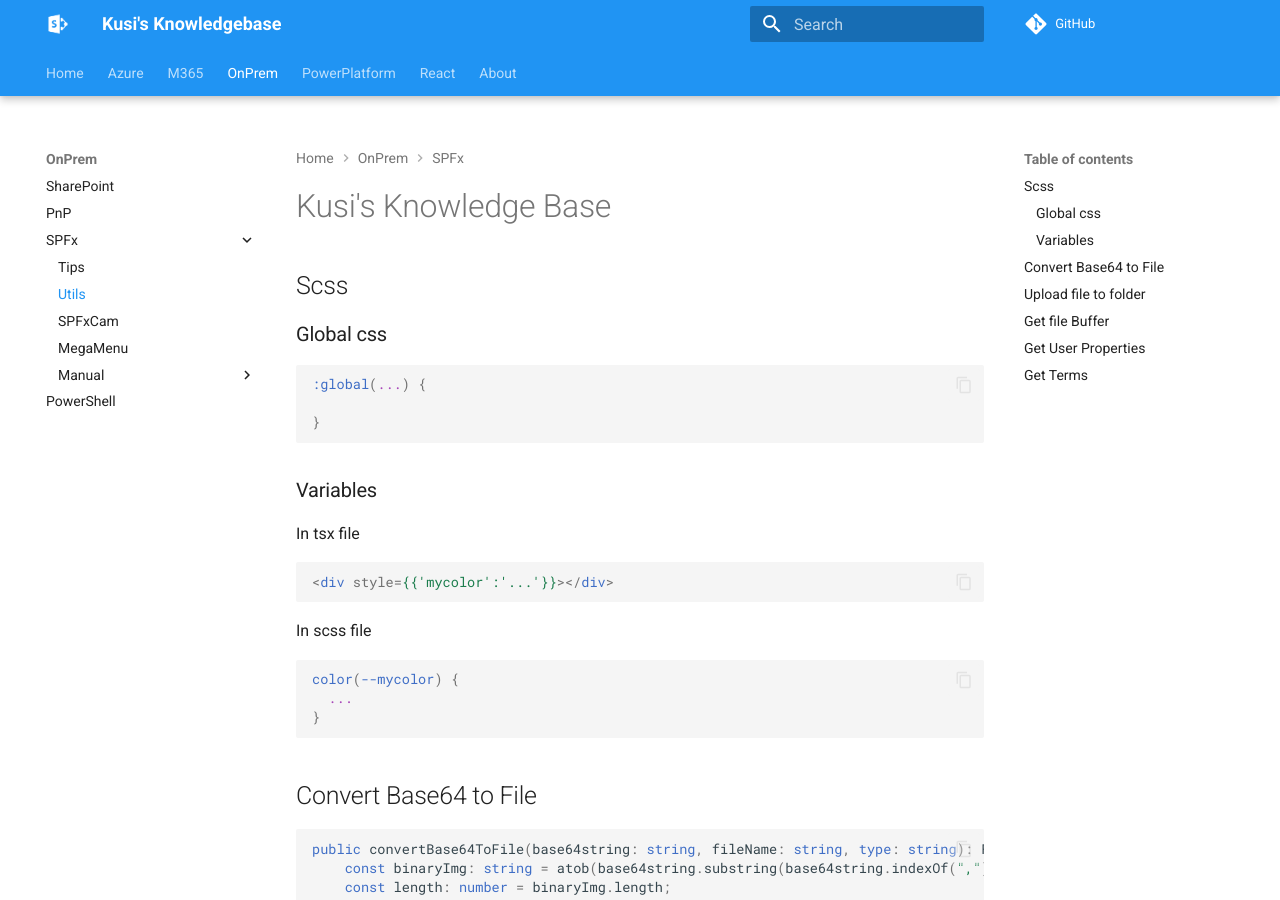
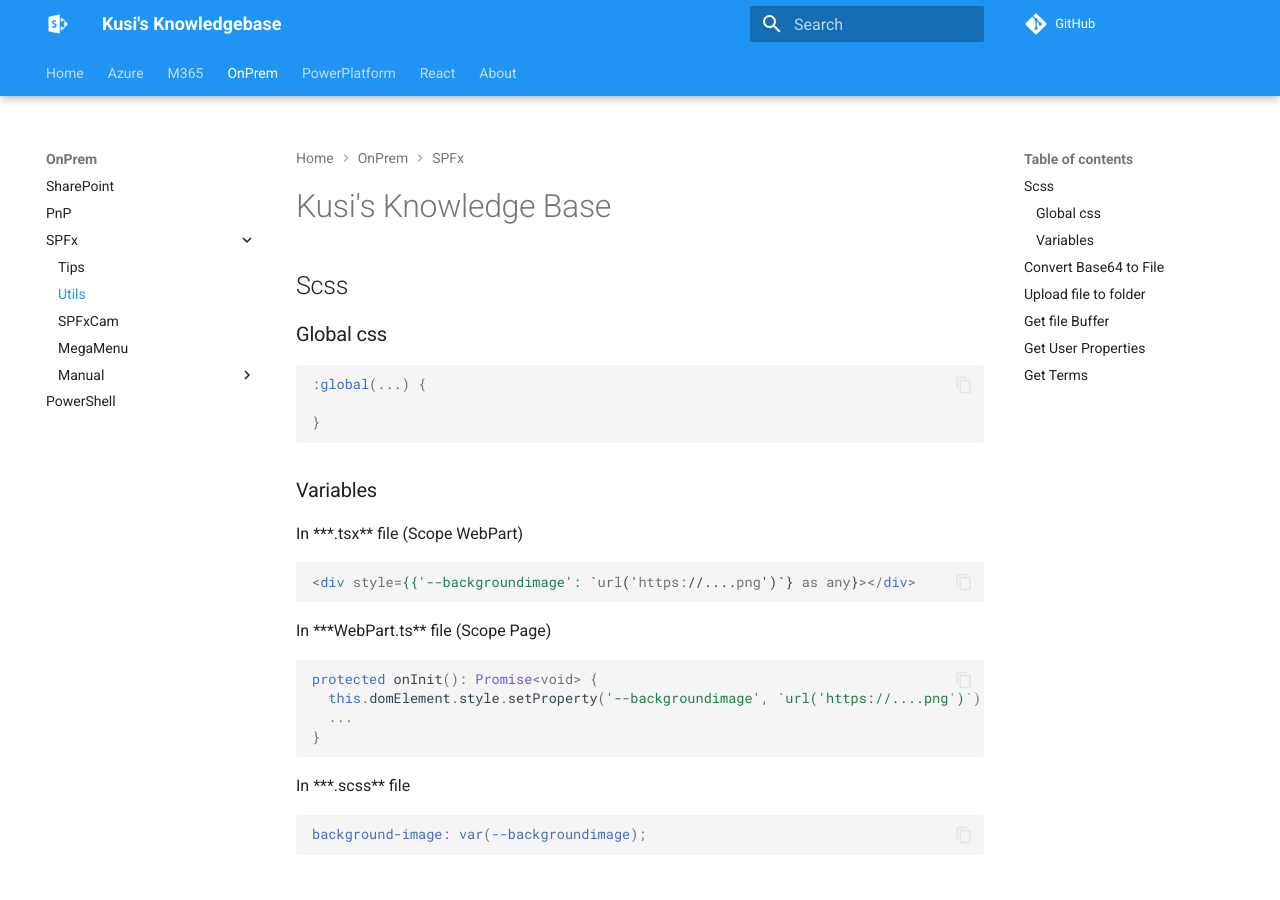
Before and after one commit to Kusi1975/spkb, an MkDocs documentation site: the page built from docs/onPrem/SPFx/utils.md, in a window 1280 px wide and 900 px high. Built offline with MkDocs 1.6.1 and Material for MkDocs 9.7.7, drawn with Linux system fonts in a browser that asks for light colours; comment, search, counter and statistics services are not loaded.

Commit message:
Add var for CSS

````diff
--- a/docs/onPrem/SPFx/utils.md
+++ b/docs/onPrem/SPFx/utils.md
@@ -11,18 +11,25 @@
 
 ### Variables
 
-In tsx file
+In ***.tsx** file (Scope WebPart)
 
 ```html
-<div style={{'mycolor':'...'}}></div>
+<div style={{'--backgroundimage': `url('https://....png')`} as any}></div>
 ```
 
-In scss file
+In ***WebPart.ts** file (Scope Page)
 
-```scss
-color(--mycolor) {
+```typescript
+protected onInit(): Promise<void> {
+  this.domElement.style.setProperty('--backgroundimage', `url('https://....png')`);
   ...
 }
+```
+
+In ***.scss** file
+
+```css
+background-image: var(--backgroundimage);
 ```
 
 
````
